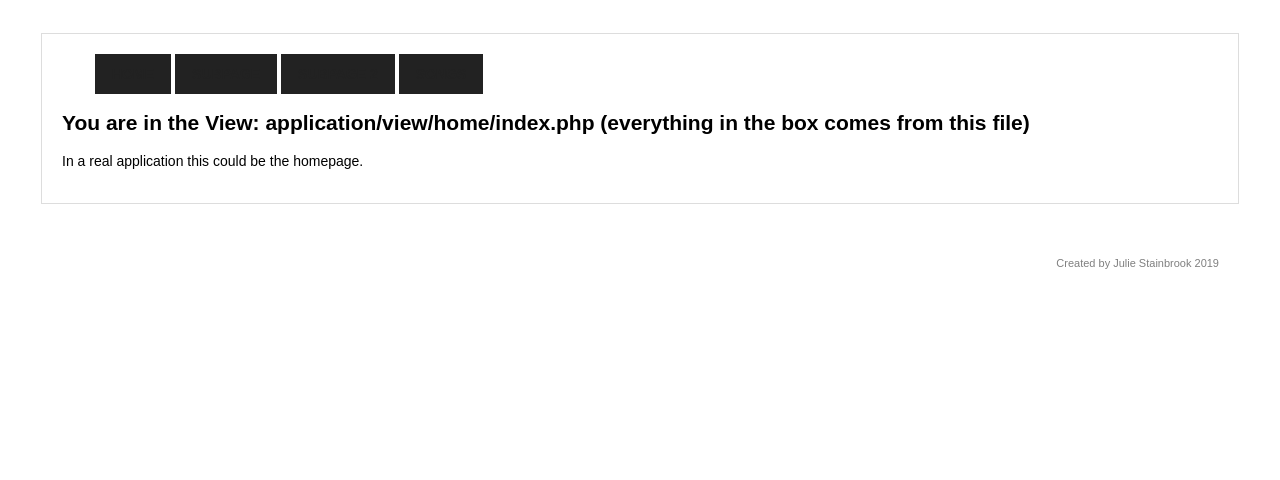
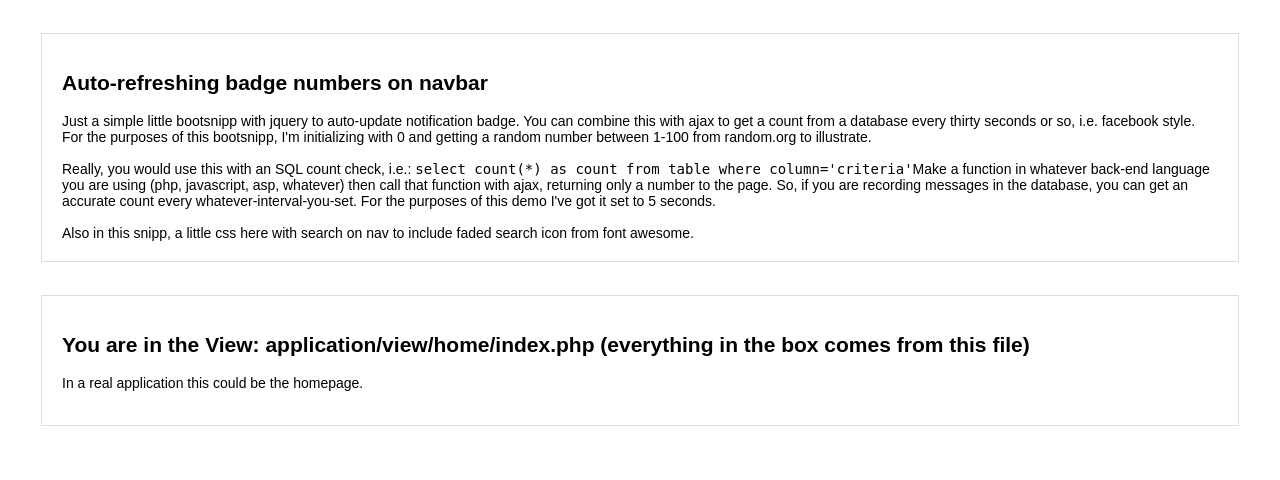
Before and after one commit to jstainbrook/wwwpie, a PHP site: page / in a window 1280 px wide. Shown: the part 105-585 px from the top of the page. Run offline with PHP 8.4, Linux system fonts and the light colour scheme; some libraries are stand-ins or nearby versions.

Commit message:
jquery addition

```diff
--- a/application/view/_templates/header.php
+++ b/application/view/_templates/header.php
@@ -20,11 +20,14 @@
 
 </head>
 <body>
+
 <nav class="navbar navbar-expand-lg navbar-light bg-secondary">
   <a class="navbar-brand" href="#">LOGO</a>
   <button class="navbar-toggler" type="button" data-toggle="collapse" data-target="#navbarSupportedContent" aria-controls="navbarSupportedContent" aria-expanded="false" aria-label="Toggle navigation">
     <span class="navbar-toggler-icon"></span>
   </button>
+<!-- font awesome -->
+<link rel="stylesheet" href="https://use.fontawesome.com/releases/v5.6.3/css/all.css" integrity="sha384-UHRtZLI+pbxtHCWp1t77Bi1L4ZtiqrqD80Kn4Z8NTSRyMA2Fd33n5dQ8lWUE00s/" crossorigin="anonymous">
 
 
   <div class="collapse navbar-collapse" id="navbarSupportedContent">
@@ -42,12 +45,13 @@
   </div>
 </nav>
 <div class="container">
+	<div class="row">
+		<h2>Auto-refreshing badge numbers on navbar</h2>
 
-    <!-- navigation -->
-    <div class="navigation">
-        <a href="<?php echo URL; ?>">home</a>
-        <a href="<?php echo URL; ?>home/exampleone">subpage</a>
-        <a href="<?php echo URL; ?>home/exampletwo">subpage 2</a>
-        <a href="<?php echo URL; ?>songs">songs</a>
-    </div>
-</div<
+	</div>
+	<div class="row">
+	    Just a simple little bootsnipp with jquery to auto-update notification badge.  You can combine this with ajax to get a count from a database every thirty seconds or so, i.e. facebook style.  For the purposes of this bootsnipp, I'm initializing with 0 and getting a random number between 1-100 from random.org to illustrate.
+	    <br><br>Really, you would use this with an SQL count check, i.e.: <code class='p-2'>select count(*) as count from table where column='criteria'</code>Make a function in whatever back-end language you are using (php, javascript, asp, whatever) then call that function with ajax, returning only a number to the page.  So, if you are recording messages in the database, you can get an accurate count every whatever-interval-you-set.  For the purposes of this demo I've got it set to 5 seconds.
+	    <br><br>Also in this snipp, a little css here with search on nav to include faded search icon from font awesome.
+	</div>
+</div>
```
